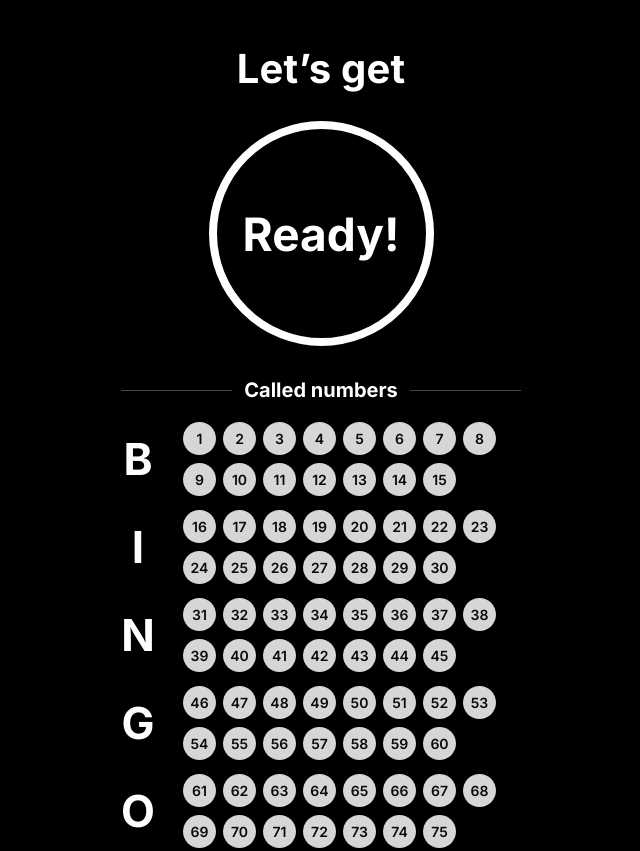
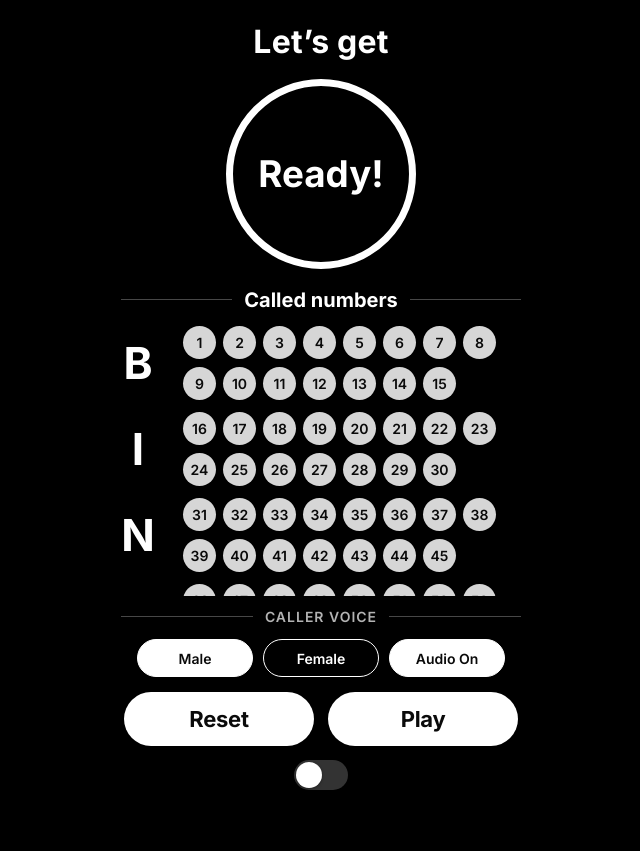
Before and after one commit to jefski21-fleks/bingo-shuffling-ball, a website: page index.html in a window 1280 px wide. Shown: the top 851 px of the page, without its empty margins (319-959 px from the left). After the commit the page ends 800 px from the top, so only its background shows below. Drawn offline with Linux system fonts and the light colour scheme.

Commit message:
Add files via upload

```diff
--- a/index.html
+++ b/index.html
@@ -52,9 +52,11 @@
     --divider-line: rgba(10,10,10,0.28);
   }
 
-  * { box-sizing: border-box; }
+  * { box-sizing: border-box; -webkit-tap-highlight-color: transparent; }
   html, body {
     background: var(--bg);
+    height: 100%;
+    overscroll-behavior: none;
   }
   body {
     margin: 0;
@@ -62,23 +64,44 @@
     color: var(--text);
     display: flex;
     justify-content: center;
-    min-height: 100vh;
-    padding: clamp(24px, 9.09vw, 40px) 0 clamp(28px, 10vw, 44px);
+    height: 100vh;
+    height: 100dvh;
+    overflow: hidden;
     transition: background-color 0.25s ease, color 0.25s ease;
   }
   .app {
     width: 100%;
     max-width: 440px;
+    height: 100%;
+    display: flex;
+    flex-direction: column;
     padding: 0 clamp(14px, 4.55vw, 20px);
+  }
+  .top-section {
+    flex-shrink: 0;
+    padding-top: clamp(10px, 3.5vh, 20px);
+  }
+  .scroll-section {
+    flex: 1 1 auto;
+    min-height: 60px;
+    overflow-y: auto;
+    -webkit-overflow-scrolling: touch;
+    overscroll-behavior: contain;
+    padding-bottom: 6px;
+  }
+  .bottom-section {
+    flex-shrink: 0;
+    padding-top: clamp(6px, 1.6vh, 12px);
+    padding-bottom: max(10px, env(safe-area-inset-bottom));
   }
 
   .status {
     text-align: center;
     font-weight: 700;
-    font-size: clamp(24px, 9.09vw, 40px);
+    font-size: clamp(20px, min(7.5vw, 4vh), 34px);
     letter-spacing: 0.2px;
-    margin: 4px 0 clamp(16px, 6.36vw, 28px);
-    min-height: clamp(30px, 10.9vw, 48px);
+    margin: 2px 0 clamp(10px, 2.2vh, 18px);
+    min-height: clamp(24px, 4.5vh, 40px);
   }
   .status .dots span {
     display: inline-block;
@@ -95,14 +118,14 @@
   .ball-wrap {
     display: flex;
     justify-content: center;
-    margin-bottom: clamp(22px, 7.27vw, 32px);
+    margin-bottom: clamp(14px, 2.4vh, 24px);
   }
   .ball-outer {
-    width: clamp(150px, 51.14vw, 225px);
-    height: clamp(150px, 51.14vw, 225px);
+    width: clamp(120px, min(42vw, 24vh), 190px);
+    height: clamp(120px, min(42vw, 24vh), 190px);
     border-radius: 50%;
     background: transparent;
-    border: clamp(6px, 1.82vw, 8px) solid var(--text);
+    border: clamp(5px, 1.6vw, 7px) solid var(--text);
     display: flex;
     align-items: center;
     justify-content: center;
@@ -117,12 +140,12 @@
     justify-content: center;
     width: 100%;
     height: 100%;
-    gap: 7px;
+    gap: 6px;
   }
   .ball-letter {
     color: var(--text);
     font-weight: 700;
-    font-size: clamp(22px, 8.64vw, 38px);
+    font-size: clamp(18px, min(7vw, 3.8vh), 32px);
     letter-spacing: 2px;
     line-height: 1;
     margin: 0;
@@ -130,14 +153,14 @@
   .ball-number {
     color: var(--text);
     font-weight: 700;
-    font-size: clamp(60px, 24.09vw, 106px);
+    font-size: clamp(48px, min(19vw, 10.5vh), 88px);
     line-height: 1;
     margin: 0;
   }
   .ball-ready {
     color: var(--text);
     font-weight: 700;
-    font-size: clamp(28px, 10.45vw, 46px);
+    font-size: clamp(24px, min(8.5vw, 4.6vh), 40px);
   }
 
   @keyframes reelTick {
@@ -162,7 +185,7 @@
     display: flex;
     align-items: center;
     gap: 12px;
-    margin-bottom: clamp(14px, 5vw, 20px);
+    margin-bottom: clamp(10px, 1.8vh, 16px);
   }
   .divider .line {
     flex: 1;
@@ -185,8 +208,7 @@
   .board {
     display: flex;
     flex-direction: column;
-    gap: clamp(10px, 3.64vw, 14px);
-    margin-bottom: clamp(22px, 7.27vw, 32px);
+    gap: clamp(8px, 1.6vh, 12px);
   }
   .letter-row {
     display: flex;
@@ -231,15 +253,15 @@
     display: flex;
     justify-content: center;
     gap: 10px;
-    margin-bottom: clamp(22px, 7.27vw, 32px);
+    margin-bottom: clamp(10px, 1.8vh, 16px);
   }
   .pill-toggle {
     font-family: inherit;
     font-size: clamp(11px, 3.18vw, 14px);
     font-weight: 600;
     border-radius: 999px;
-    width: clamp(88px, 27.27vw, 120px);
-    height: clamp(32px, 9.09vw, 40px);
+    width: clamp(84px, 27.27vw, 116px);
+    height: clamp(30px, min(9vw, 5vh), 38px);
     padding: 0;
     display: flex;
     align-items: center;
@@ -263,14 +285,14 @@
     display: flex;
     gap: 14px;
     justify-content: center;
-    margin-bottom: clamp(22px, 7.27vw, 32px);
+    margin-bottom: clamp(10px, 1.8vh, 16px);
   }
   .main-btn {
     flex: 1;
     max-width: 190px;
-    height: clamp(46px, 13.64vw, 60px);
+    height: clamp(42px, min(13vw, 7vh), 54px);
     font-family: inherit;
-    font-size: clamp(18px, 5.45vw, 24px);
+    font-size: clamp(16px, 5vw, 22px);
     font-weight: 700;
     color: var(--pill-text);
     background: var(--pill-bg);
@@ -287,6 +309,7 @@
   }
   .main-btn:active { transform: scale(0.96); background-color: var(--pill-bg-active); }
   .main-btn:disabled { opacity: 0.4; cursor: not-allowed; }
+  .main-btn, .pill-toggle, .theme-switch { touch-action: manipulation; }
 
   /* light / dark theme switch */
   .theme-row {
@@ -344,21 +367,25 @@
 </head>
 <body>
 <div class="app">
+  <div class="top-section">
     <div class="status" id="status">Let&rsquo;s get</div>
-
     <div class="ball-wrap">
       <div class="ball-outer" id="ball">
         <div id="ballContent"><div class="ball-ready">Ready!</div></div>
       </div>
     </div>
+  </div>
 
+  <div class="scroll-section">
     <div class="divider">
       <span class="line"></span>
       <span class="divider-text">Called numbers</span>
       <span class="line"></span>
     </div>
     <div class="board" id="board"></div>
+  </div>
 
+  <div class="bottom-section">
     <div class="divider small">
       <span class="line"></span>
       <span class="divider-text">Caller voice</span>
@@ -380,6 +407,7 @@
         <input type="checkbox" id="themeToggle">
         <span class="switch-track"><span class="switch-thumb"></span></span>
       </label>
+    </div>
   </div>
 </div>
 
```
Lines whose indentation alone changed are shown as unchanged.
